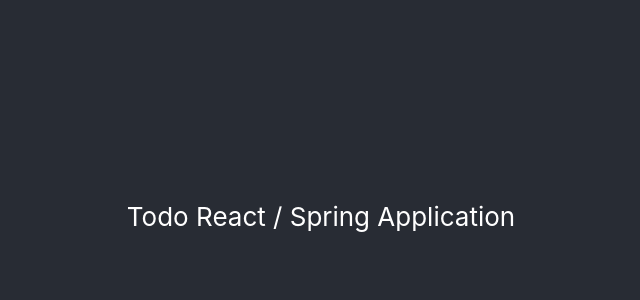
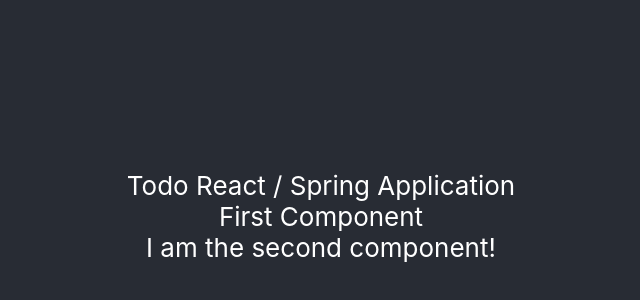
Before and after one commit to YSG-Jason/todo-app, a React (Create React App) app: page / in a window 1280 px wide. Shown: the part 184-484 px from the top of the page, without its empty margins (319-959 px from the left). Built offline with nearby package versions, Linux system fonts and the light colour scheme.

Commit message:
First and Second Components

```diff
--- a/src/App.js
+++ b/src/App.js
@@ -9,9 +9,32 @@ function App() {
 
 
         Todo React / Spring Application
+
+        <FirstComponent></FirstComponent>
       </header>
     </div>
   );
 }
 
+class FirstComponent extends React.Component {
+  render() {
+    return(
+    <div className="firstComponent">
+      First Component
+      <SecondComponent></SecondComponent>
+    </div>
+    )
+  }
+}
+
+class SecondComponent extends React.Component {
+  render() {
+    return(
+      <div className="secondComponent">
+        I am the second component!
+      </div>
+    )
+  }
+}
+
 export default App;
```
